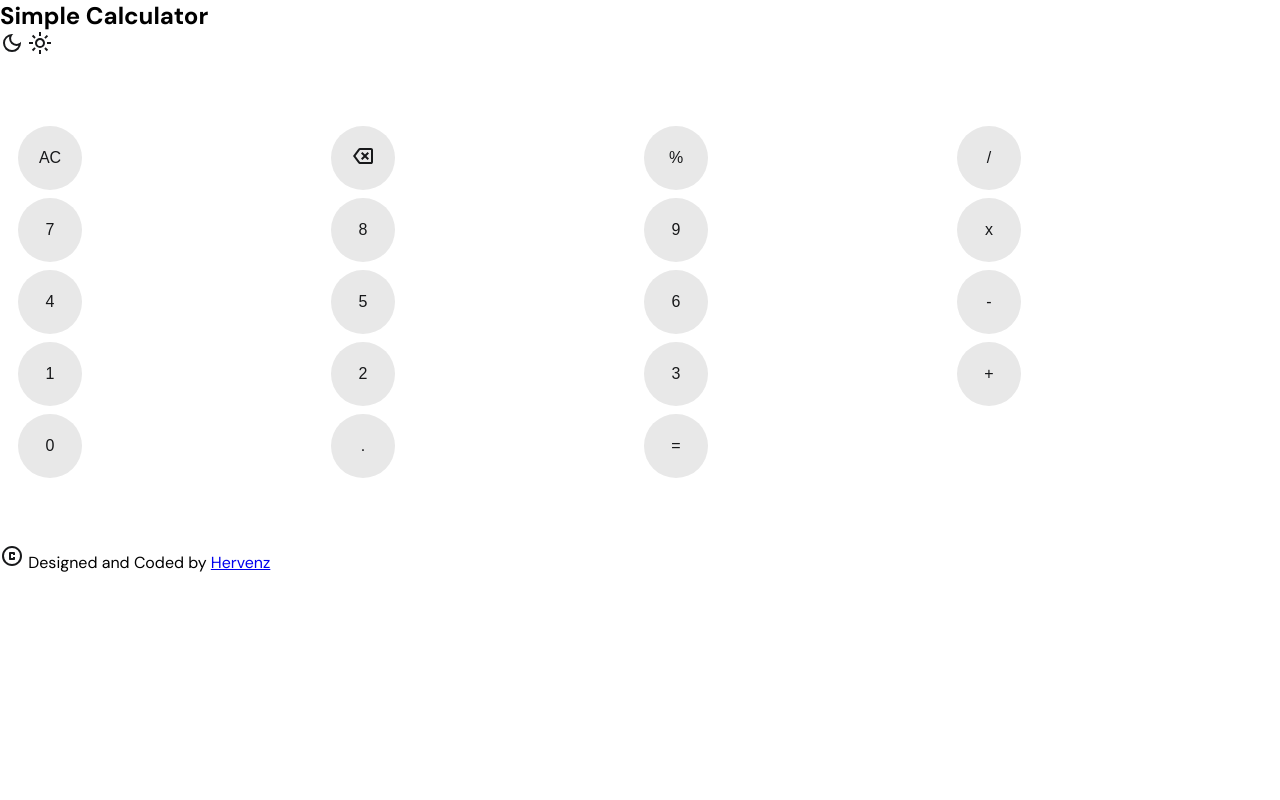
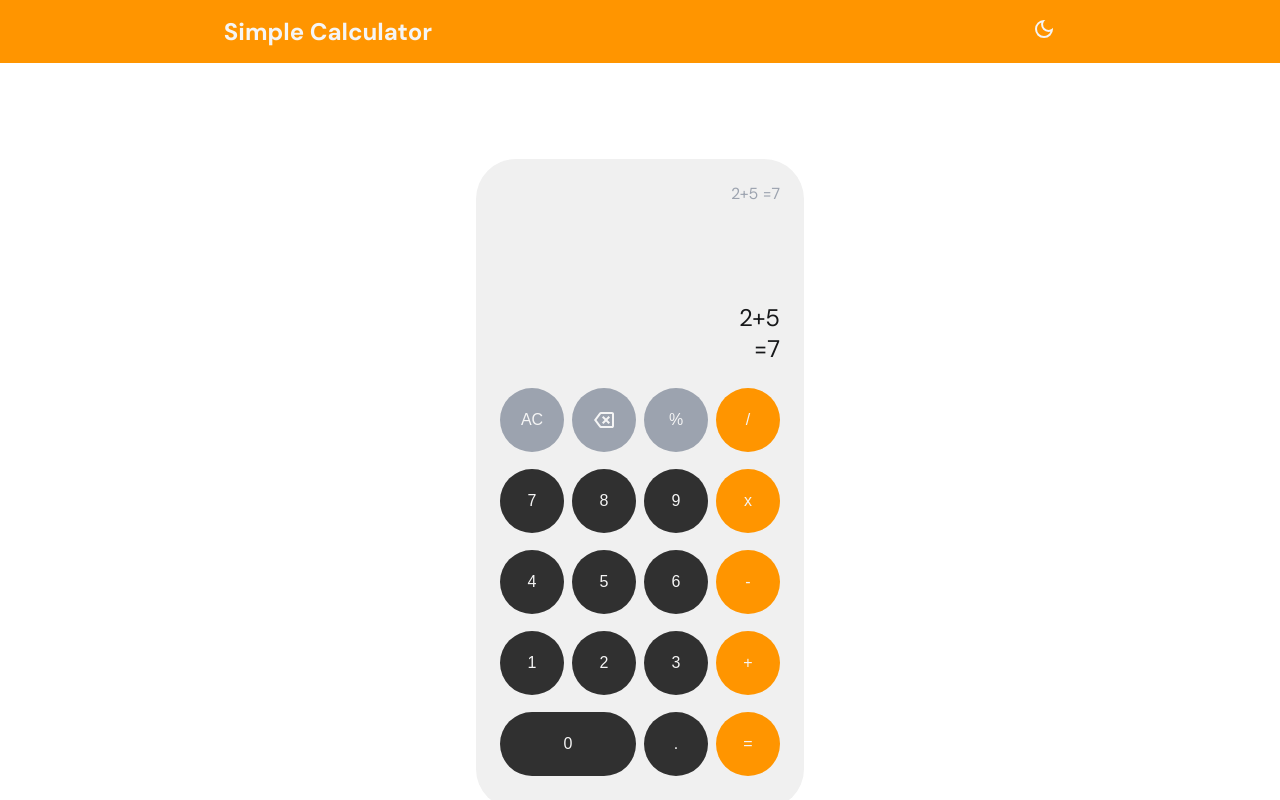
Before and after one commit to hervenzoghe/simple-calculator, a plain HTML site: page index.html in a window 1280 px wide. Shown: the top 800 px of the page. Drawn offline with Linux system fonts and the light colour scheme.

Commit message:
Calculator style

```diff
--- a/index.html
+++ b/index.html
@@ -9,18 +9,24 @@
 <body>
     <header>
         <div class="header-container">
-            <h2>Simple Calculator</h2>
+            <div class="brand">
+                <h2>Simple Calculator</h2>
+            </div>
             <div id="theme-switcher">
-                <svg xmlns="http://www.w3.org/2000/svg" height="24px" viewBox="0 -960 960 960" width="24px" fill="#e8eaed"><path d="M480-120q-150 0-255-105T120-480q0-150 105-255t255-105q14 0 27.5 1t26.5 3q-41 29-65.5 75.5T444-660q0 90 63 153t153 63q55 0 101-24.5t75-65.5q2 13 3 26.5t1 27.5q0 150-105 255T480-120Zm0-80q88 0 158-48.5T740-375q-20 5-40 8t-40 3q-123 0-209.5-86.5T364-660q0-20 3-40t8-40q-78 32-126.5 102T200-480q0 116 82 198t198 82Zm-10-270Z"/></svg>
-                <svg xmlns="http://www.w3.org/2000/svg" height="24px" viewBox="0 -960 960 960" width="24px" fill="#e8eaed"><path d="M480-360q50 0 85-35t35-85q0-50-35-85t-85-35q-50 0-85 35t-35 85q0 50 35 85t85 35Zm0 80q-83 0-141.5-58.5T280-480q0-83 58.5-141.5T480-680q83 0 141.5 58.5T680-480q0 83-58.5 141.5T480-280ZM200-440H40v-80h160v80Zm720 0H760v-80h160v80ZM440-760v-160h80v160h-80Zm0 720v-160h80v160h-80ZM256-650l-101-97 57-59 96 100-52 56Zm492 496-97-101 53-55 101 97-57 59Zm-98-550 97-101 59 57-100 96-56-52ZM154-212l101-97 55 53-97 101-59-57Zm326-268Z"/></svg>
+                <svg class="dark" xmlns="http://www.w3.org/2000/svg" height="24px" viewBox="0 -960 960 960" width="24px" fill="#e8eaed"><path d="M480-120q-150 0-255-105T120-480q0-150 105-255t255-105q14 0 27.5 1t26.5 3q-41 29-65.5 75.5T444-660q0 90 63 153t153 63q55 0 101-24.5t75-65.5q2 13 3 26.5t1 27.5q0 150-105 255T480-120Zm0-80q88 0 158-48.5T740-375q-20 5-40 8t-40 3q-123 0-209.5-86.5T364-660q0-20 3-40t8-40q-78 32-126.5 102T200-480q0 116 82 198t198 82Zm-10-270Z"/></svg>
+                <svg class="light" xmlns="http://www.w3.org/2000/svg" height="24px" viewBox="0 -960 960 960" width="24px" fill="#e8eaed"><path d="M480-360q50 0 85-35t35-85q0-50-35-85t-85-35q-50 0-85 35t-35 85q0 50 35 85t85 35Zm0 80q-83 0-141.5-58.5T280-480q0-83 58.5-141.5T480-680q83 0 141.5 58.5T680-480q0 83-58.5 141.5T480-280ZM200-440H40v-80h160v80Zm720 0H760v-80h160v80ZM440-760v-160h80v160h-80Zm0 720v-160h80v160h-80ZM256-650l-101-97 57-59 96 100-52 56Zm492 496-97-101 53-55 101 97-57 59Zm-98-550 97-101 59 57-100 96-56-52ZM154-212l101-97 55 53-97 101-59-57Zm326-268Z"/></svg>
             </div>
         </div>
     </header>
     <main>
         <div id="calculator">
             <div id="calcul">
-                <div id="operation"></div>
-                <span id="result"></span>
+                <div id="history">
+                    <span>2+5</span>
+                    <span>=7</span>
+                </div>
+                <div id="operation">2+5</div>
+                <span id="result">=7</span>
             </div>
             <div id="keyboard">
                 <button id="reset" class="lightgray">AC</button>
--- a/style.css
+++ b/style.css
@@ -3,22 +3,53 @@
 
 :root {
     /********************** COLORS ************************/
+    /* Light Theme */
     --main-white: #F5F5F5;
     --screen-light: #F0F0F0;
     --button-bg-light: #E8E8E8;
-    --button-border-light: #333333;
-    --classic-orange: #FF9500;
 
     /* Dark Theme */
     --main-black: #17181A;
     --screen-dark: #444444;
     --button-bg-dark: #303030;
-    --button-border-dark: #111111;
+
+    /* Both Theme */
+    --button-gray: #9ca3af;
     --classic-orange: #FF9500;
 
     /**************************** FONT SIZE ************************/
-    --text-base: 1rem; /* 16px*/
+    --text-base: 1rem; /* 16px */
+    --line-height-base: 1.5rem; /* 24px*/
+    --text-lg: 1.125rem; /* 18px */
+    --line-height-lg: 1.75rem; /* 28px*/
+    --text-xl: 1.25rem; /* 20px */
+    --line-height-xl: 1.5rem; /* 28px */
+    --text-2xl: 1.5rem; /* 24px */
+    --line-height-2xl: 2rem; /* 32 px */
+    --text-3xl: 1.875rem; /* 30px */
+    --line-height-3xl: 2.25rem; /* 36px */
+    --text-4xl: 2.25rem; /* 36px */
+    --line-height-4xl: 2.5rem; /* 40px */
 }
+
+/* SETTING THEME SWITCHER */
+[data-theme="light"] {
+    --text-color: #F5F5F5;
+    --bg-color: #F0F0F0;
+    --button-bg: #E8E8E8;
+    --button-gray: #9ca3af;
+    --classic-orange: #FF9500;
+}
+
+[data-theme="dark"] {
+    --text-color: #17181A;
+    --bg-color: #444444;
+    --button-bg: #303030;
+    --button-gray: #9ca3af;
+    --classic-orange: #FF9500;
+}
+
+/* BASIC STYLE */
 
 * {
     margin: 0;
@@ -28,32 +59,171 @@
 
 body {
     font-family: 'DM Sans', Arial, Helvetica, sans-serif;
+    display: flex;
+    flex-direction: column;
+    align-items: center;
+    color: var(--screen-light);
+}
+
+p, a {
+    font-size: var(--text-lg);
+}
+
+a {
+    text-decoration: underline;
+    color: var(--main-white);
+}
+
+
+/* HEADER AND FOOTER */
+
+header, footer {
+    background: var(--classic-orange);
+    width: 100%;
+    padding: 16px;
+    display: flex;
+    flex-direction: column;
+    align-items: center;
+    color: var(--main-white);
+}
+
+/* HEADER AND FOOTER CONTAINER */
+.header-container, .footer-container {
+    display: flex;
+    flex-direction: column;
+    align-items: center;
+    justify-content: center;
+}
+
+.footer-container p {
+    text-align: center;
+    display: flex;
+    align-items: center;
+    gap: 8px;
+}
+
+p svg {
+    fill: var(--main-white)
+}
+
+.light {
+    display: none;
+}
+
+/* THEME SWITCHER*/
+
+#theme-switcher svg{
+    fill: var(--main-white);
 }
 
 main {
-    margin: 48px auto;
+    margin: 96px auto;
+    padding-inline: 24px;
+    display: flex;
+    flex-direction: column;
+    align-items: center;
 }
 
 svg {
     fill: var(--main-black);
 }
 
+/* CALCULATOR LAYOUT */
+#calculator {
+    width: 100%;
+    height: 650px;
+    background: var(--screen-light);
+    border-radius: 40px;
+    padding: 24px;
+    display: flex;
+    flex-direction: column;
+    gap: 24px;
+}
 
+/* CALCULATOR KEYKOARD */
 
 #keyboard {
     display: grid;
     grid-template-columns: repeat(4, 1fr);
     grid-template-rows: repeat(5, 1fr);
     gap: 8px;
-    padding: 18px;
+    height: 70%;
 }
 
+/* CALCULATOR BUTTONS */
 button {
-    background: var(--button-bg-light);
-    color: var(--main-black);
+    background: var(--button-bg-dark);
+    color: var(--main-white);
     font-size: var(--text-base);
+    line-height: var(--line-height-base);
     border: none;
     width: 64px;
     height: 64px;
     border-radius: 100%;
+    display: flex;
+    align-items: center;
+    justify-content: center;
 }
+
+/* BUTTON CUSTOMIZATION */
+#clear svg {
+    fill: var(--main-white)
+}
+
+#zero {
+    grid-column: 1 / span 2;
+    width: 100%;
+    border-radius: 36px;
+}
+
+.orange {
+    background: var(--classic-orange);
+    color: var(--main-white);
+}
+
+.lightgray {
+    background: var(--button-gray);
+}
+
+/* ZONE CUSTOMIZATION */
+#history{
+    height: 180px;
+    color: var(--button-gray);
+}
+
+#calcul {
+    display: flex;
+    flex-direction: column;
+    align-items: end;
+    font-size: var(--text-2xl);
+    height: 30%;
+}
+
+#operation, #result {
+    height: 40px;
+    color: var(--main-black);
+    text-align: right;
+}
+
+#history {
+    font-size: var(--text-base);
+}
+
+#operation {
+    font-size: var(--text-2xl);
+}
+
+@media screen and (min-width: 768px) {
+    .header-container {
+        flex-direction: row;
+        align-items: center;
+        justify-content: space-between;
+        gap: 375px;
+    }
+}
+
+@media screen and (min-width: 1024px) {
+    .header-container {
+        gap: 600px;
+    }
+}
```
